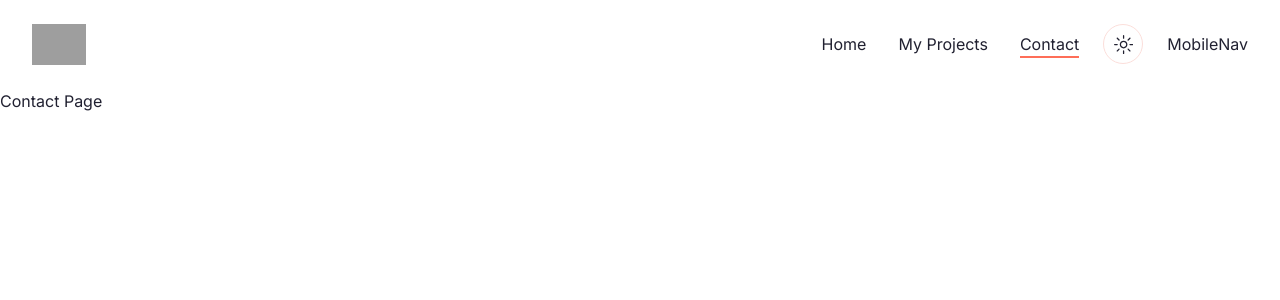
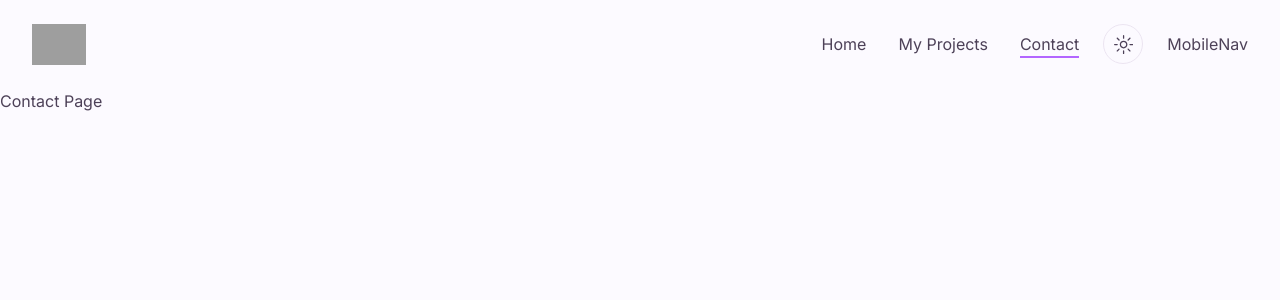
Before and after one commit to Pallavi-Pandey/pallavi-pandey-profile, a Next.js app: page /contact in a window 1280 px wide. Shown: the top 300 px of the page. Built offline with nearby package versions, Linux system fonts and the light colour scheme; grey boxes are pictures that could not be loaded.

Commit message:
aded social handels and  updated the css again :) 1:10:14

```diff
--- a/app/globals.css
+++ b/app/globals.css
@@ -2,57 +2,54 @@
 @tailwind components;
 @tailwind utilities;
 
-
 @layer base {
   :root {
-    --background: 0 0% 100%;
-    --foreground: 240 19% 16%;
-    --card: 0 0% 100%;
-    --card-foreground: 240 19% 16%;
-    --popover: 0 0% 100%;
-    --popover-foreground: 20 14.3% 4.1%;
-    --primary: 8 99% 67%;
-    --primary-foreground: 300 0% 100%;
-    --secondary: 240 19% 16%;
-    --secondary-foreground: 300 0% 100%;
-    --tertiary: 27 82% 98%;
-    --muted: 60 4.8% 95.9%;
-    --muted-foreground: 237 13% 40%;
-    --accent: 237 9% 96%;
-    --accent-foreground: 24 9.8% 10%;
+    --background: 260 100% 99%;
+    --foreground: 270 15% 30%;
+    --card: 260 100% 99%;
+    --card-foreground: 270 15% 30%;
+    --popover: 260 100% 99%;
+    --popover-foreground: 270 15% 30%;
+    --primary: 270 100% 70%;
+    --primary-foreground: 260 100% 99%;
+    --secondary: 270 50% 40%;
+    --secondary-foreground: 260 100% 99%;
+    --tertiary: 270 70% 85%;
+    --muted: 270 20% 90%;
+    --muted-foreground: 270 15% 40%;
+    --accent: 270 30% 92%;
+    --accent-foreground: 270 15% 30%;
     --destructive: 0 84.2% 60.2%;
     --destructive-foreground: 60 9.1% 97.8%;
-    --border: 8 82% 92%;
-    --input: 8 82% 92%;
-    --ring: 9 99% 67%;
+    --border: 270 30% 92%;
+    --input: 270 30% 92%;
+    --ring: 270 100% 70%;
     --radius: 0.5rem;
   }
 
   .dark {
-    --background: 237 22% 20%;
-    --foreground: 60 9.1% 97.8%;
-    --card: 2240 19% 16%;
-    --card-foreground: 300 0% 100%;
-    --popover: 20 14.3% 4.1%;
-    --popover-foreground: 60 9.1% 97.8%;
-    --primary: 8 99% 67%;
-    --primary-foreground: 300 0% 100%;
-    --secondary: 240 19% 16%;
-    --secondary-foreground: 300 0% 100%;
-    --tertiary: 237 22% 20%;
-    --muted: 12 6.5% 15.1%;
-    --muted-foreground: 237 13% 63%;
-    --accent: 240 19% 16%;
-    --accent-foreground: 300 0% 100%;
+    --background: 270 20% 20%;
+    --foreground: 260 100% 99%;
+    --card: 270 25% 15%;
+    --card-foreground: 260 100% 99%;
+    --popover: 270 25% 15%;
+    --popover-foreground: 260 100% 99%;
+    --primary: 270 100% 70%;
+    --primary-foreground: 260 100% 99%;
+    --secondary: 270 50% 40%;
+    --secondary-foreground: 260 100% 99%;
+    --tertiary: 270 20% 20%;
+    --muted: 270 15% 25%;
+    --muted-foreground: 270 15% 60%;
+    --accent: 270 50% 40%;
+    --accent-foreground: 260 100% 99%;
     --destructive: 0 72.2% 50.6%;
     --destructive-foreground: 60 9.1% 97.8%;
-    --border: 237 22% 23%;
-    --input: 237 22% 23%;
-    --ring: 8 99% 67%;
+    --border: 270 20% 25%;
+    --input: 270 20% 25%;
+    --ring: 270 100% 70%;
   }
 }
-
-
 
 @layer base {
   * {
--- a/components/Hero.jsx
+++ b/components/Hero.jsx
@@ -1,6 +1,6 @@
 import Link from "next/link";
 import { Button } from "./ui/button";
-import { Download,Send } from "lucide-react";
+import { Download, Send } from "lucide-react";
 import { RiBriefcase4Fill, RiTeamFill, RiTodoFill, RiArrowDownSLine } from "react-icons/ri";
 
 import DevImg from './DevImg';
@@ -30,11 +30,15 @@ const Hero = () => {
                 <Download size={18} />
               </Button>
             </div>
+            {/*socials*/}
+            <Socials containerStyles='flex gap-x-6  mx-auto xl:mx-0'
+              iconsStyles='text-foreground text-[22px] hover:text-primary transition-all'/>
           </div>
+          {/*image*/}
           <div className="hidden xl:flex relative">image</div>
         </div>
         <div className='hidden md:flex absolute left-2/4 bottom-44 xl:bottom-12 animate-bounce'>
-            <RiArrowDownSLine className='text-3xl text-primary'/>
+          <RiArrowDownSLine className='text-3xl text-primary' />
         </div>
       </div>
     </section>
--- a/components/Socials.jsx
+++ b/components/Socials.jsx
@@ -1,8 +1,43 @@
-import React from 'react'
+'use client';
 
-const Socials = () => {
+import { RiCodeSSlashFill, RiLinkedinFill, RiGithubFill, RiTerminalFill, RiCommandFill } from "react-icons/ri";
+
+import Link from "next/link";
+
+const icons = [
+  {
+    path: 'https://leetcode.com/Pallavi-Pandey/',
+    name: <RiCodeSSlashFill />
+  },
+  {
+    path: 'www.linkedin.com/in/pallavi-pandey-023',
+    name: <RiLinkedinFill />
+  },
+  {
+    path: 'https://github.com/Pallavi-Pandey',
+    name: <RiGithubFill />
+  },
+  // {
+  //   path: '/',
+  //   name: <RiTerminalFill />
+  // },
+  // {
+  //   path: '/',
+  //   name: <RiCommandFill />
+  // },
+]
+const Socials = ({ containerStyles, iconsStyles }) => {
   return (
-    <div>Socials</div>
+    <div className={`${containerStyles}`}>
+      {icons.map((icon, index) => {
+        return (
+          <Link href={icon.path} key={index}>
+            <div className={`${iconsStyles}`}>{icon.name}</div>
+          </Link>
+        );
+      })}
+    </div>
+
   )
 }
 
```
Lines whose indentation alone changed are shown as unchanged.
